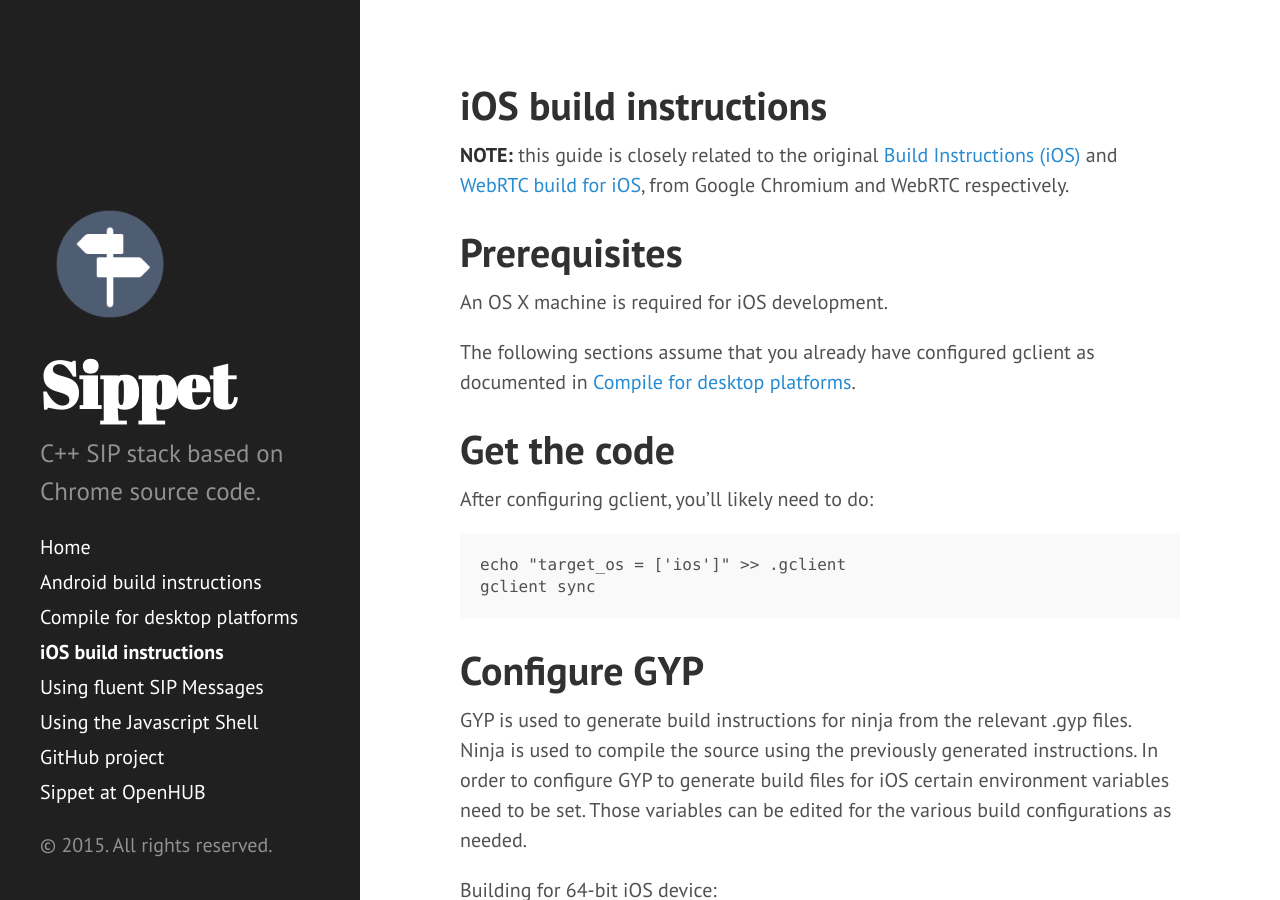
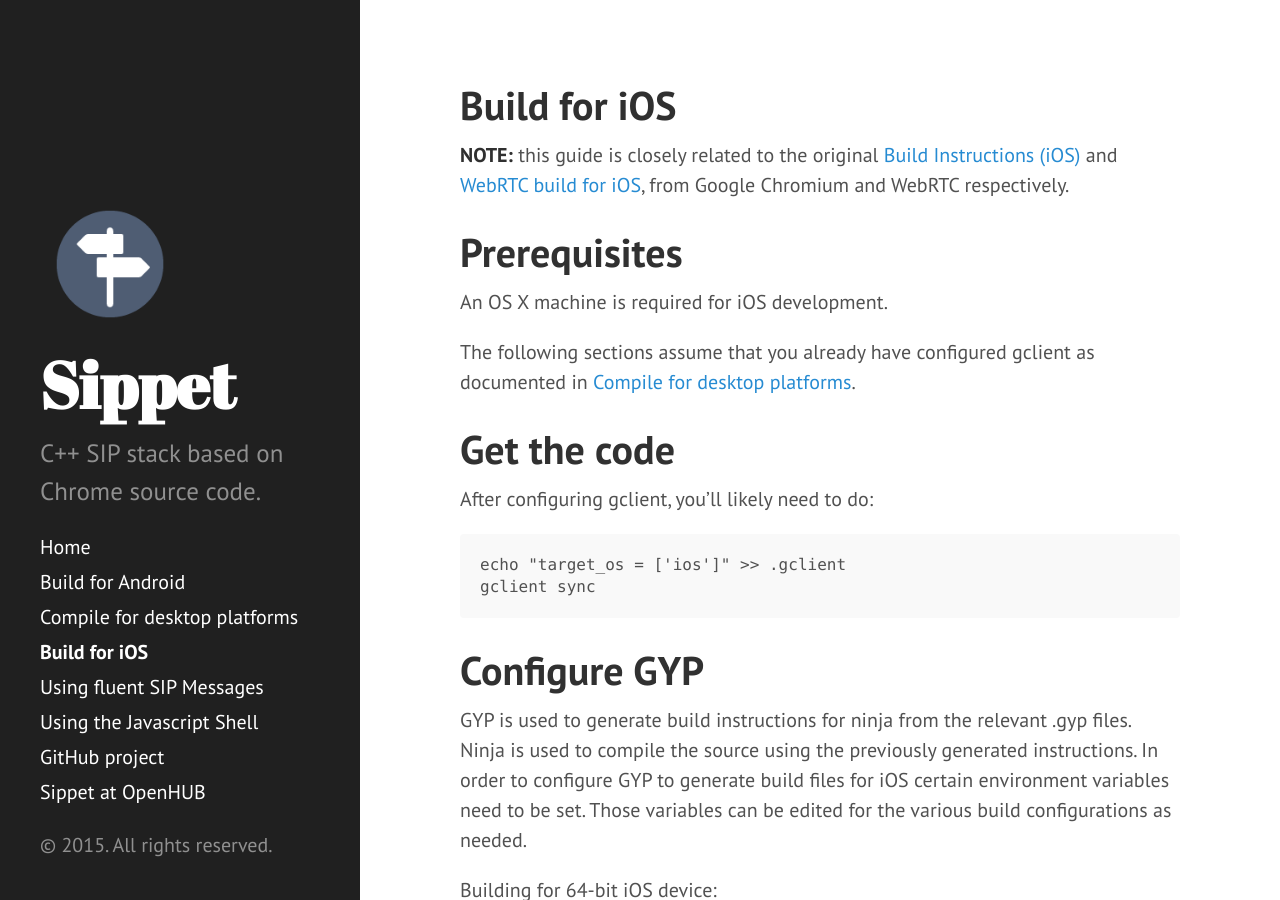
Before and after one commit to sippet/sippet, a Jekyll site: the page built from ios-build-instructions.md, in a window 1280 px wide and 900 px high. Built offline with Jekyll 4.4.1, drawn with Linux system fonts in a browser that asks for light colours; Markdown is read by kramdown in place of the engine named in the settings.

Commit message:
Changed page titles

```diff
--- a/android-build-instructions.md
+++ b/android-build-instructions.md
@@ -1,6 +1,6 @@
 ---
 layout: page
-title: Android build instructions
+title: Build for Android
 description: Build the Sippet library for Android
 ---
 
--- a/ios-build-instructions.md
+++ b/ios-build-instructions.md
@@ -1,6 +1,6 @@
 ---
 layout: page
-title: iOS build instructions
+title: Build for iOS
 description: Build the Sippet library for iOS
 ---
 
```
